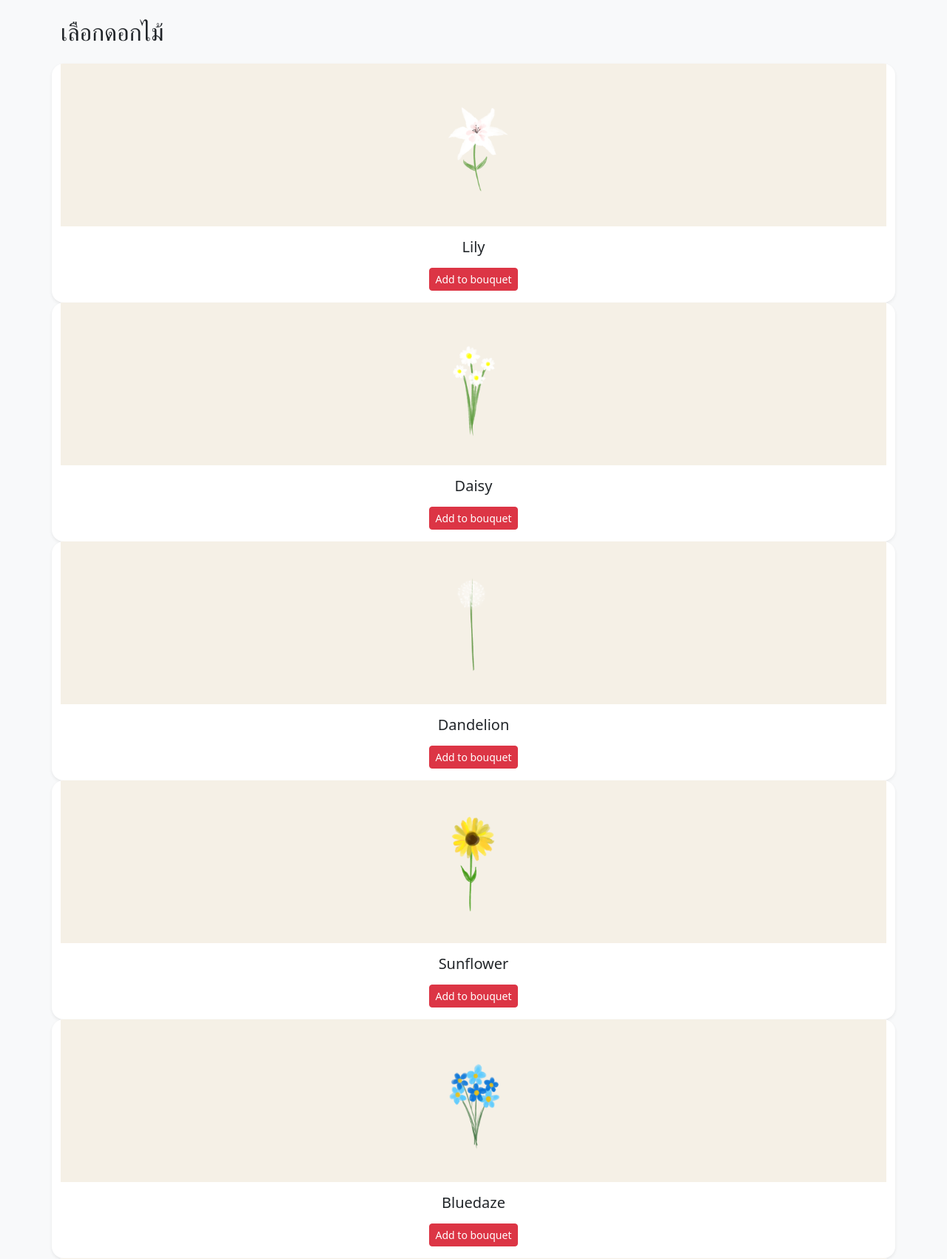
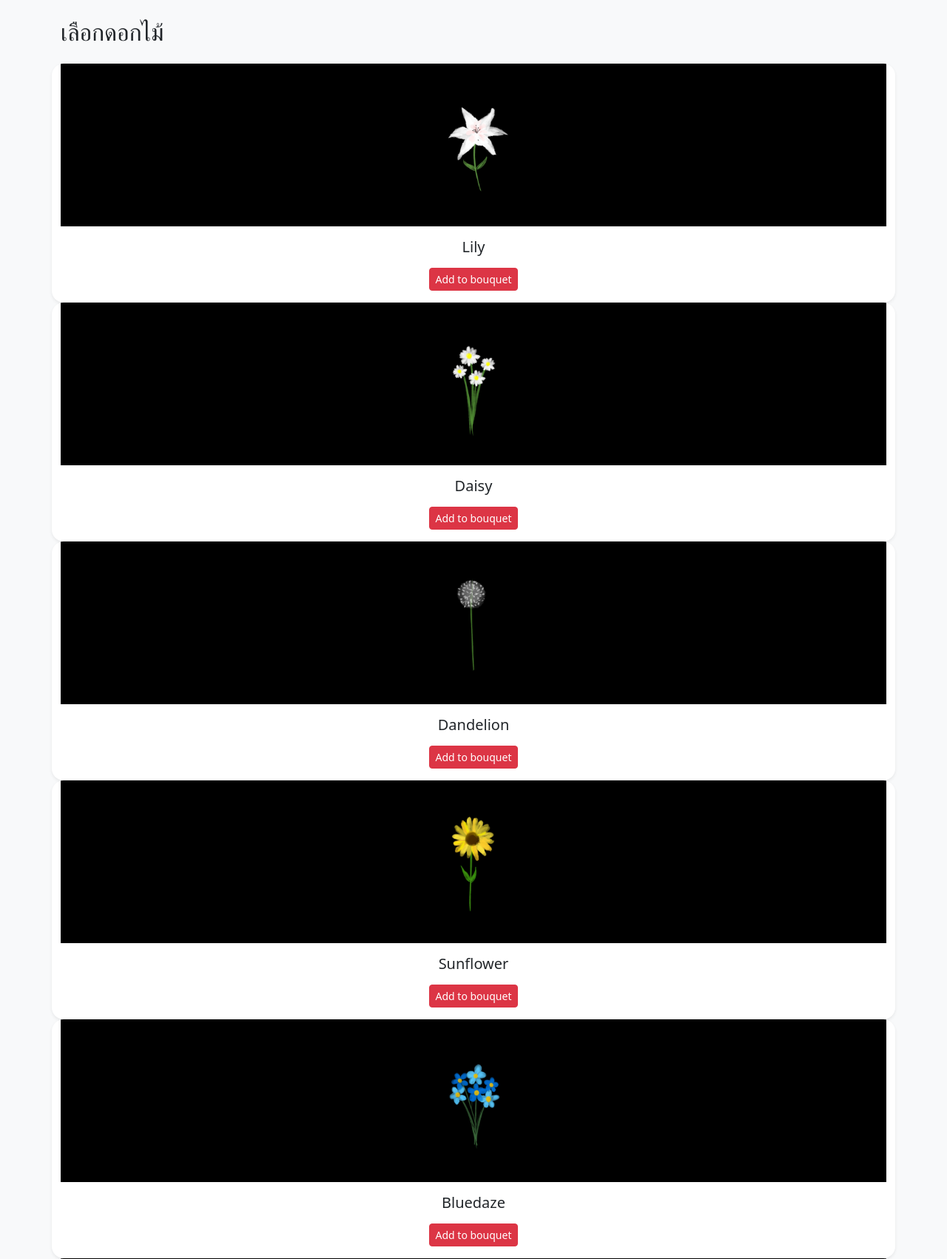
Before and after one commit to 6810110102psu-cmd/bouquet-web, a Flask app: page /flowers in a window 1280 px wide. Shown: the part 56-1758 px from the top of the page at 74% size. Run offline with Flask 3, Linux system fonts and the light colour scheme.

Commit message:
Chang color's flower box

```diff
--- a/templates/flowers.html
+++ b/templates/flowers.html
@@ -12,7 +12,7 @@
 /* กล่องรูปดอกไม้ */
 .flower-box {
     height: 220px;             /* ลดจาก 260 → 220 */
-    background-color: #f5f0e6; /* สีเบจ */
+    background-color: #000000; /* สีเบจ */
     display: flex;
     align-items: center;
     justify-content: center;
```
